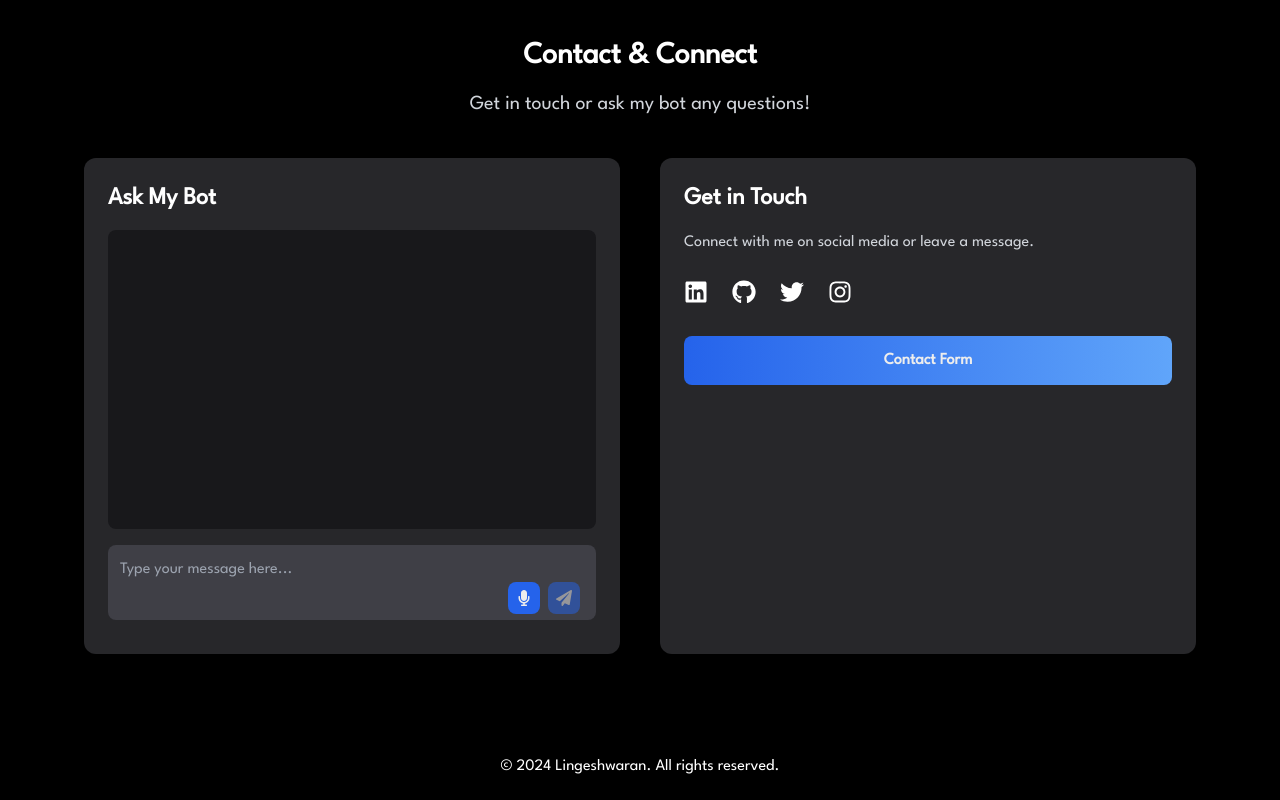
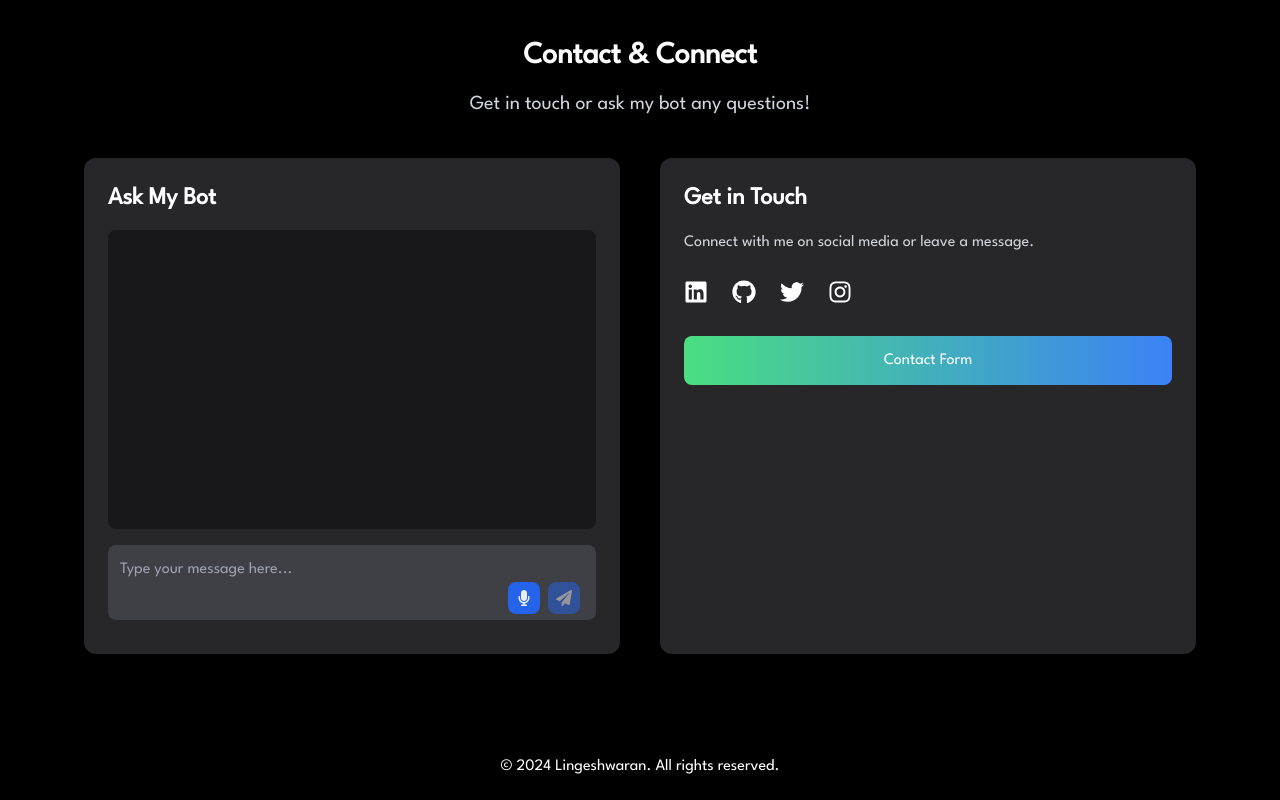
Before and after one commit to githubLINGESH/portfolio, a Next.js app: page / in a window 1280 px wide. Shown: the part 4741-5541 px from the top of the page. Built offline with nearby package versions, Linux system fonts and the light colour scheme.

Commit message:
hosted backend

```diff
--- a/components/getInTouch.js
+++ b/components/getInTouch.js
@@ -48,7 +48,7 @@ const ContactSection = () => {
     setChatHistory(prev => [...prev, newMessage]);
 
     try {
-      const response = await axios.post('http://localhost:5000/api/chat', { query: message });
+      const response = await axios.post('https://lingesh.onrender.com/api/chat', { query: message });
       const botMessage = { type: 'bot', content: response.data.answer };
       setChatHistory(prev => [...prev, botMessage]);
       setBotResponse(response.data.answer);
@@ -71,7 +71,7 @@ const ContactSection = () => {
     };
 
     try {
-      await axios.post('http://localhost:5000/api/feedback', feedbackData);
+      await axios.post('https://lingesh.onrender.com/api/feedback', feedbackData);
       alert('Thank you for your feedback!');
       setIsFormVisible(false);
     } catch (error) {
@@ -200,8 +200,8 @@ const ContactSection = () => {
             </div>
             <button
               onClick={() => setIsFormVisible(!isFormVisible)}
-              className="w-full py-3 px-6 rounded-lg bg-gradient-to-r from-blue-600 to-blue-400 hover:opacity-90 transition-opacity font-semibold"
-            >
+              className="w-full py-3 px-6 rounded-lg bg-gradient-to-r from-green-400 to-blue-500 hover:bg-gradient-to-r hover:from-blue-500 hover:to-green-500 transition-colors"
+              style={{ color: "white" }}>
               {isFormVisible ? 'Close Form' : 'Contact Form'}
             </button>
           </motion.div>
@@ -249,7 +249,8 @@ const ContactSection = () => {
                 </div>
                 <button
                   type="submit"
-                  className="w-full py-3 bg-blue-600 text-white font-semibold rounded-lg hover:bg-blue-500 transition-colors"
+                  className="w-full py-3 text-white font-semibold rounded-lg bg-gradient-to-r from-green-400 to-blue-500 hover:bg-gradient-to-r hover:from-blue-500 hover:to-green-500 transition-colors"
+                  style={{ color: "white" }}
                 >
                   Send Message
                 </button>
```
